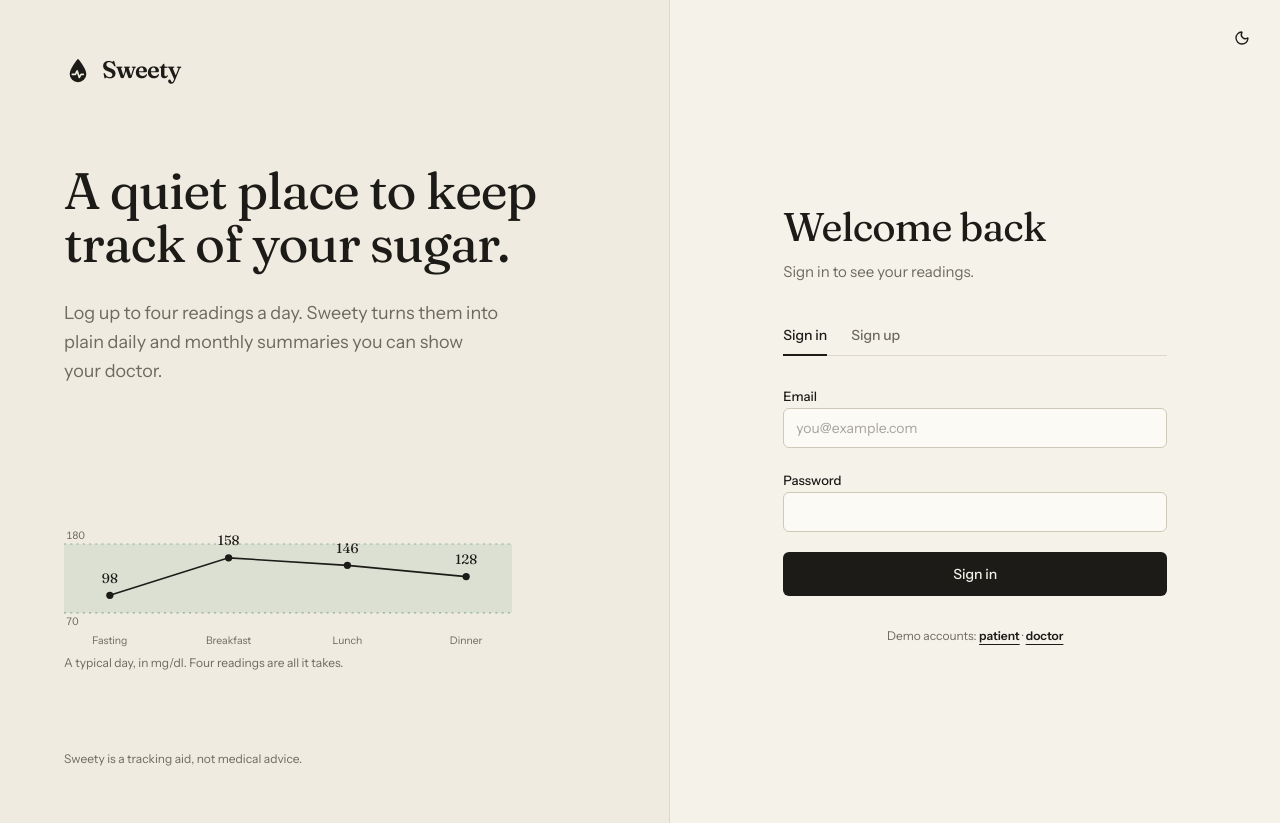
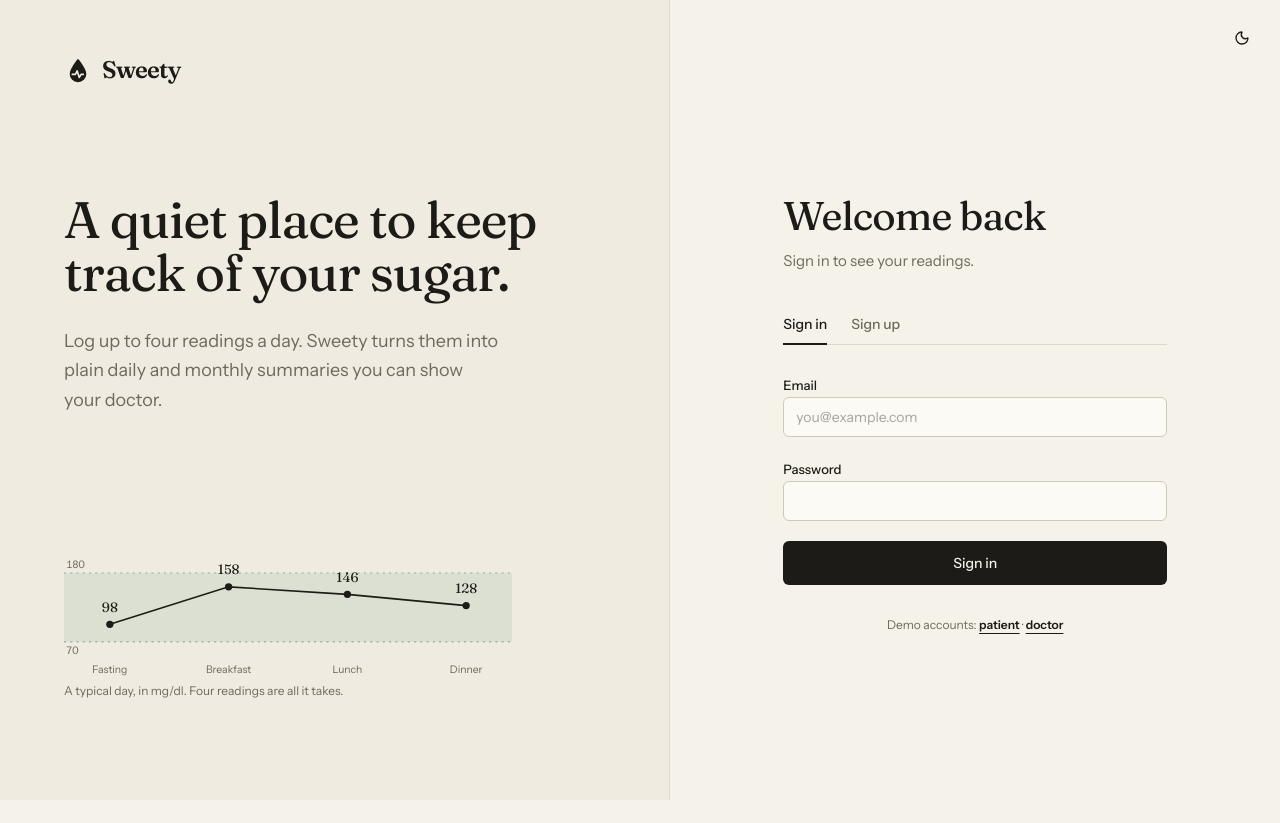
Before and after one commit to ads-gpt/sweety, a React (Vite) app in the folder client/: page / in a window 1280 px wide. After the commit the page ends 800 px from the top, so only its background shows below. Built offline with nearby package versions, Linux system fonts and the light colour scheme.

Commit message:
Remove medical-advice disclaimer from login screen and README; refresh screenshots

```diff
--- a/client/src/pages/AuthPage.jsx
+++ b/client/src/pages/AuthPage.jsx
@@ -81,14 +81,13 @@ export default function AuthPage() {
 
   return (
     <div className="grid min-h-dvh lg:grid-cols-[1.1fr_1fr]">
-      <div className="hidden flex-col justify-between gap-16 border-r bg-paper-2 px-16 py-14 lg:flex">
+      <div className="hidden flex-col gap-16 border-r bg-paper-2 px-16 py-14 lg:flex">
         <Logo />
-        <div className="max-w-lg py-4">
+        <div className="my-auto max-w-lg py-4">
           <h2 className="text-[clamp(2.75rem,4vw,3.75rem)] leading-[1.04]">A quiet place to keep track of your sugar.</h2>
           <p className="mt-7 max-w-md text-lg leading-relaxed text-muted-foreground">Log up to four readings a day. Sweety turns them into plain daily and monthly summaries you can show your doctor.</p>
           <div className="mt-14 hidden [@media(min-height:800px)]:block"><DaySketch /></div>
         </div>
-        <p className="text-xs text-muted-foreground">Sweety is a tracking aid, not medical advice.</p>
       </div>
 
       <div className="flex flex-col">
```
Also changed, not shown: 7 other files (tests, documents, lock files or other folders).
